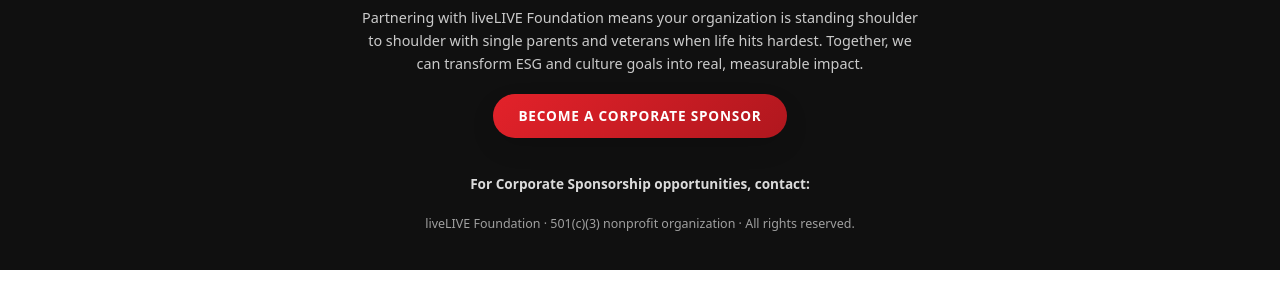
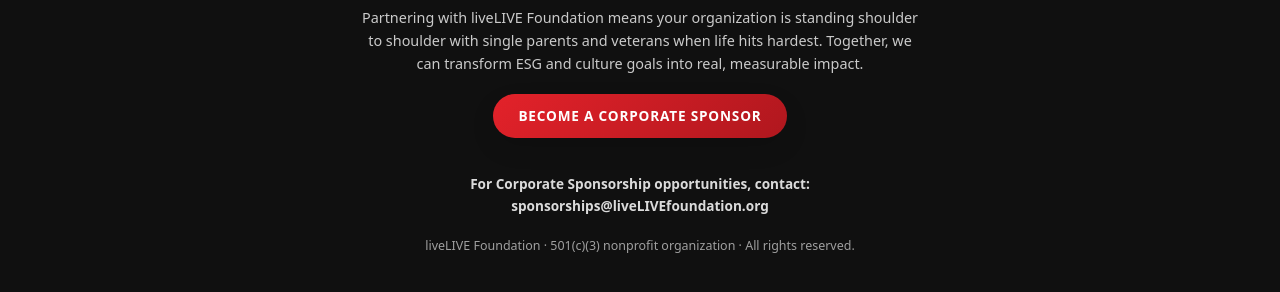
Before and after one commit to mendyturner/livelive_sponsorship, a plain HTML site: page index.html in a window 1280 px wide. Shown: the part 3633-3925 px from the top of the page. Before the commit the page ends 3903 px from the top, so only its background shows below. Drawn offline with Linux system fonts and the light colour scheme.

Commit message:
Fix email link style for corporate sponsorship

```diff
--- a/index.html
+++ b/index.html
@@ -760,7 +760,7 @@
 
       <p style="margin-top: 1rem; font-size: 0.85rem; color: rgba(255,255,255,0.85);">
         <strong>For Corporate Sponsorship opportunities, contact:
-        <a href="mailto:sponsorships@liveLIVEfoundation.org" "text-decoration:underline;"
+        <a href="mailto:sponsorships@liveLIVEfoundation.org" style+"color:#fff; text-decoration:underline;">
           sponsorships@liveLIVEfoundation.org
         </a></strong>
       </p>
```
